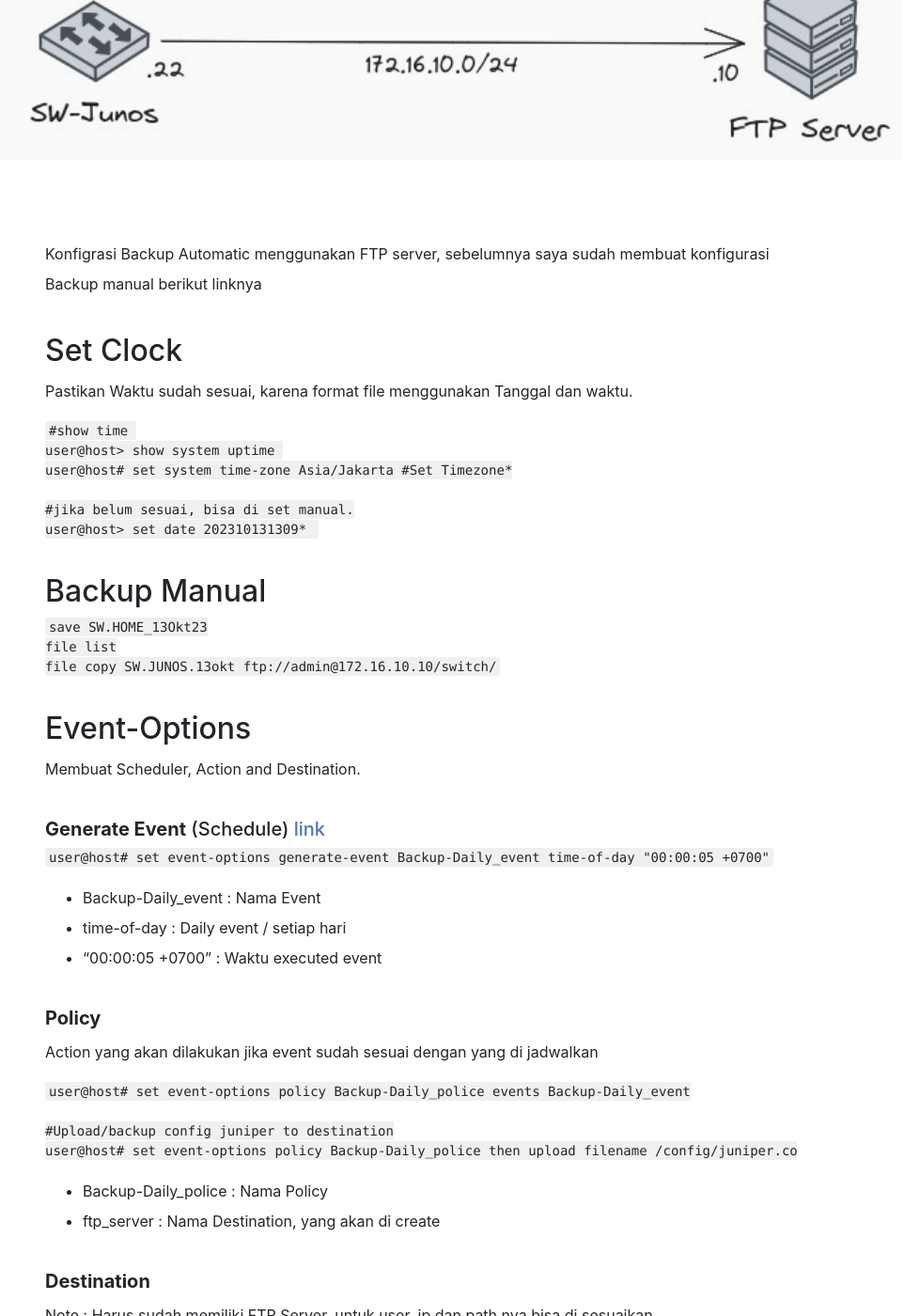
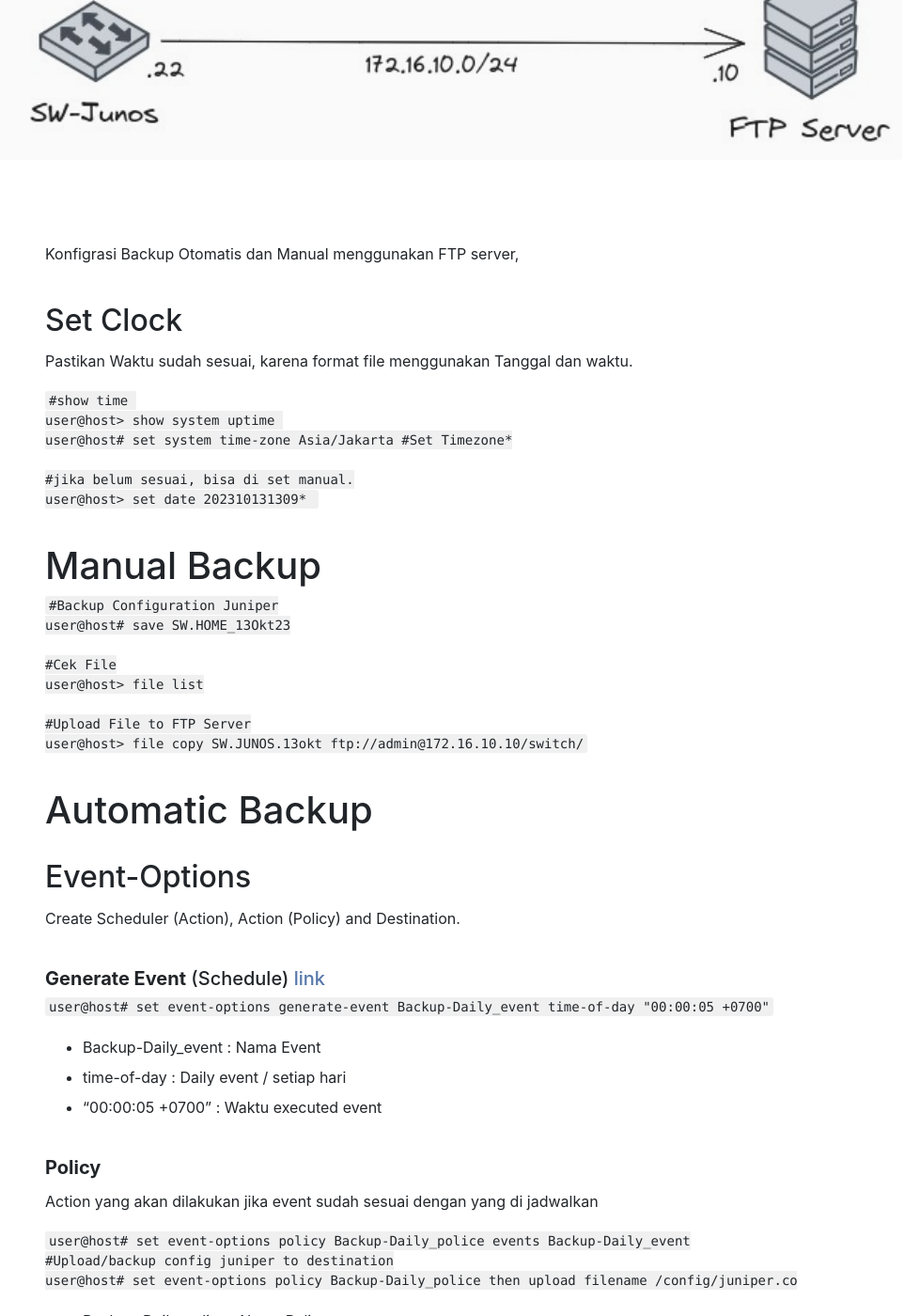
Before and after one commit to raflimaulanarizki/raflimaulanarizki.github.io, a Jekyll site: the page built from _posts/2023-10-30-Automatic_backup_Junos.md, in a window 1280 px wide and 1400 px high, scrolled down 672 px. Shown: the whole window at 94% size, without its empty margins (192-1171 px from the left). Built offline with Jekyll 4.4.1, drawn with Linux system fonts in a browser that asks for light colours; nearby versions of some CDN libraries; comment, search, counter and statistics services are not loaded; a style sheet for code colours, icons or effects is not loaded; some of the changed text lies outside the part shown.

Commit message:
update Automatic Backup

````diff
--- a/_posts/2023-10-30-Automatic_backup_Junos.md
+++ b/_posts/2023-10-30-Automatic_backup_Junos.md
@@ -1,6 +1,6 @@
 ---
 layout: post
-title: Backup Automatically Junos OS
+title: Manually and Automatically Backup - Juniper
 date: 2023-10-30
 pin:
 tags: juniper network
@@ -8,8 +8,7 @@ splash_img_source: /assets/img/Juniper-Automatic_Backup.jpeg
 splash_img_caption:
 ---
 
-Konfigrasi Backup Automatic menggunakan FTP server,
-sebelumnya saya sudah membuat konfigurasi Backup manual berikut linknya
+Konfigrasi Backup Otomatis dan Manual menggunakan FTP server,
 
 ## Set Clock
 Pastikan Waktu sudah sesuai, karena format file menggunakan Tanggal dan waktu.
@@ -22,16 +21,22 @@ user@host# set system time-zone Asia/Jakarta #Set Timezone*
 #jika belum sesuai, bisa di set manual.
 user@host> set date 202310131309*
 ```
-## Backup Manual
+# Manual Backup
+```bash
+#Backup Configuration Juniper
+user@host# save SW.HOME_13Okt23
 
-```bash
-save SW.HOME_13Okt23
-file list
-file copy SW.JUNOS.13okt ftp://admin@172.16.10.10/switch/
+#Cek File
+user@host> file list
+
+#Upload File to FTP Server
+user@host> file copy SW.JUNOS.13okt ftp://admin@172.16.10.10/switch/
 ```
 
+# Automatic Backup
+
 ## Event-Options
-Membuat Scheduler, Action and Destination.
+Create Scheduler (Action), Action (Policy) and Destination.
 
 ##### <b>Generate Event</b> (Schedule) [link](https://www.juniper.net/documentation/us/en/software/junos/automation-scripting/topics/ref/statement/generate-event-edit-event-options.html)
 
@@ -46,7 +51,6 @@ user@host# set event-options generate-event Backup-Daily_event time-of-day "00:0
 Action yang akan dilakukan jika event sudah sesuai dengan yang di jadwalkan
 ```sh
 user@host# set event-options policy Backup-Daily_police events Backup-Daily_event
-
 #Upload/backup config juniper to destination
 user@host# set event-options policy Backup-Daily_police then upload filename /config/juniper.conf.gz destination ftp_server
 ```
````
Also changed, not shown: _posts/2023-08-06-mikrotik_OpenVPN.md (+1 -1 lines).
